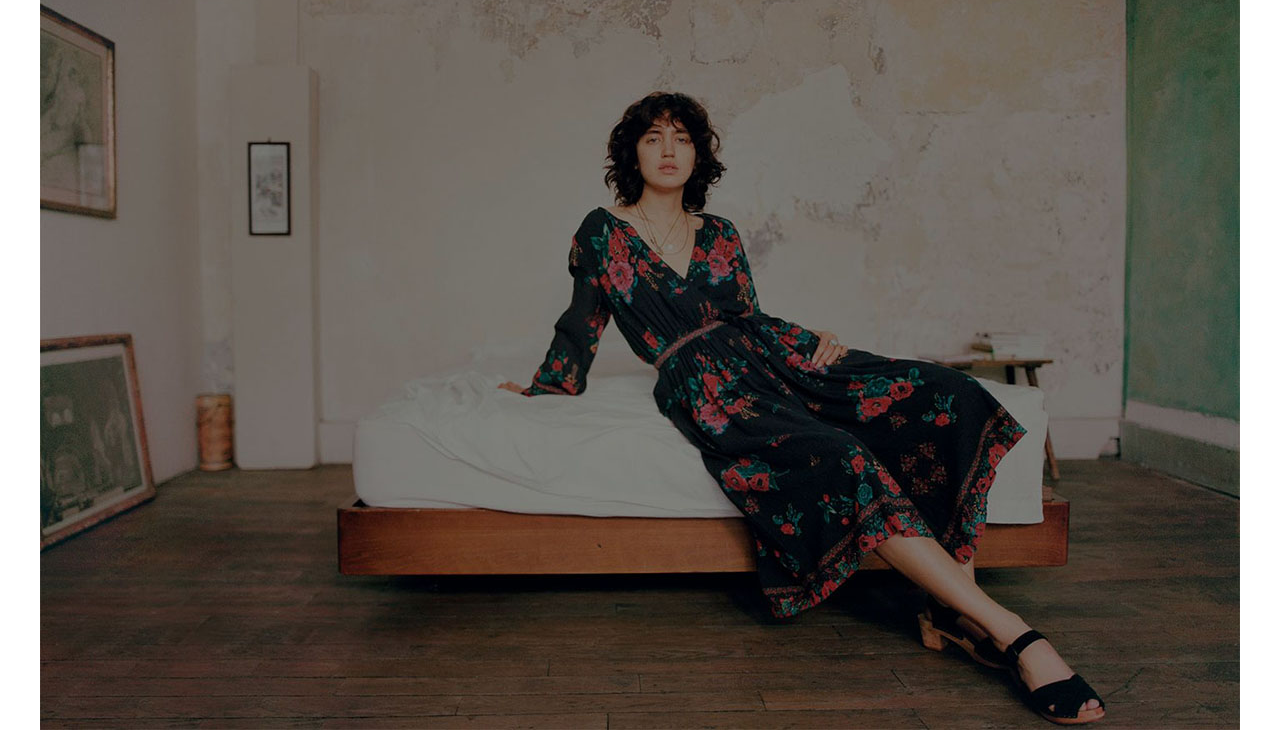
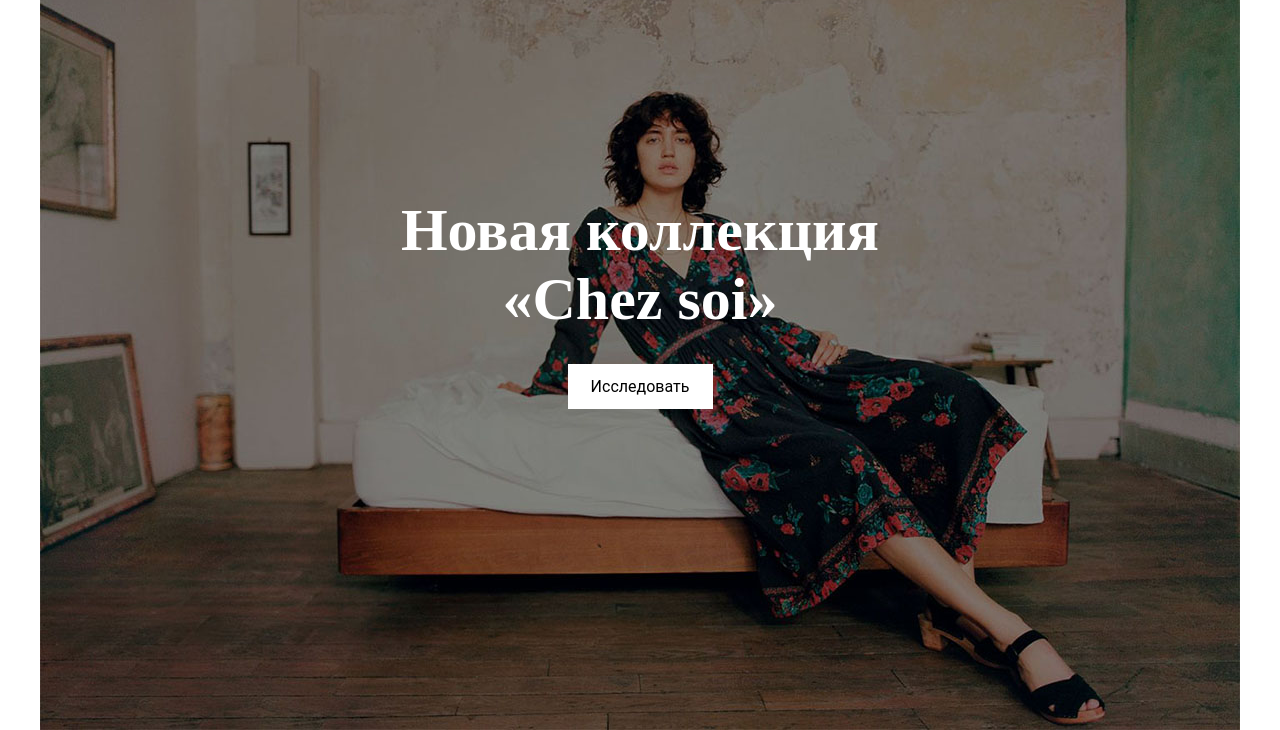
Before and after one commit to SergioPonomarev/its_paris_darling, a plain HTML site: page index.html in a window 1280 px wide. Shown: the part 100-830 px from the top of the page. Drawn offline with Linux system fonts and the light colour scheme.

Commit message:
header completed

```diff
--- a/index.html
+++ b/index.html
@@ -27,6 +27,14 @@
             </div>
             <br class="clear">
 
+            <div class="sliderNameBlock">
+                <h1 class="newCollectionChezSoi">Новая коллекция</h1>
+                <h1 class="newCollectionChezSoi">&laquo;Chez soi&raquo;</h1>
+            </div>
+
+            <span class="buttonExplore">
+                <a href="">Исследовать</a>
+            </span>
         </header>
     </div>
 </div>
--- a/main.css
+++ b/main.css
@@ -71,3 +71,29 @@ body {
     left: 29%;
     color: #ffffff;
 }
+
+.sliderNameBlock {
+    margin: 168px auto 0;
+    width: 479px;
+    text-align: center;
+}
+
+.newCollectionChezSoi {
+    font-family: "Times New Roman", serif;
+    color: #ffffff;
+    font-size: 60px;
+}
+
+.buttonExplore {
+    background-color: white;
+    display: block;
+    margin: 30px auto 0;
+    width: 145px;
+    text-align: center;
+}
+
+.buttonExplore > a {
+    line-height: 45px;
+    color: black;
+    text-decoration: none;
+}
```
